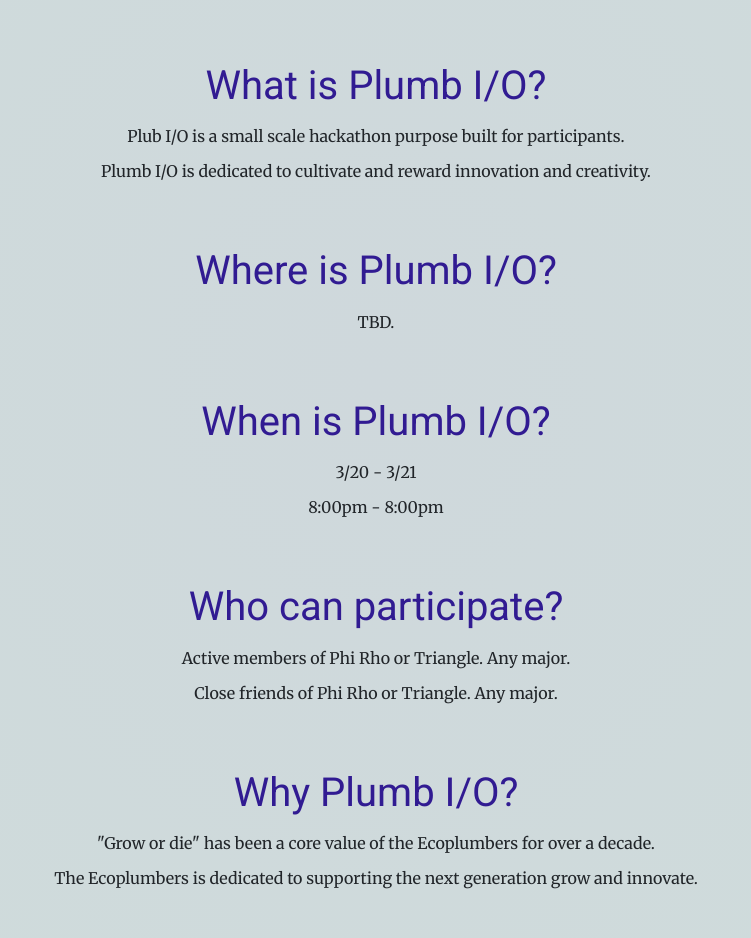
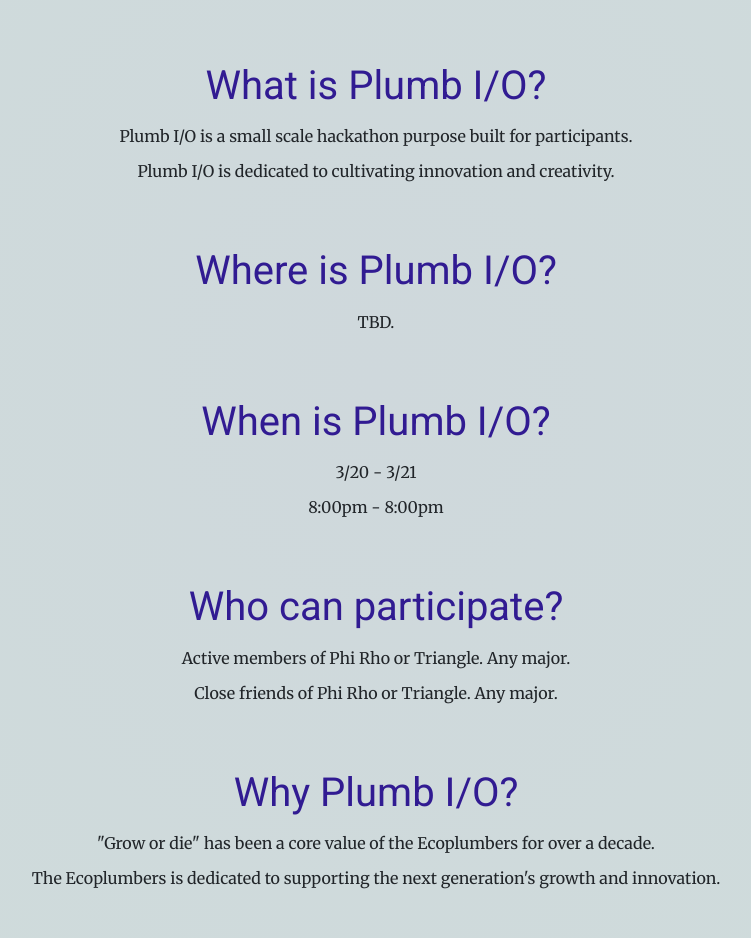
Before and after one commit to eco-d/plumbio, a plain HTML site: page index.html in a window 1280 px wide. Shown: the part 354-1292 px from the top of the page, without its empty margins (264-1015 px from the left). Drawn offline with nearby package versions, Linux system fonts and the light colour scheme.

Commit message:
spelling errors

```diff
--- a/index.html
+++ b/index.html
@@ -43,8 +43,8 @@
 
     <div class="txt">
       <h1>What is Plumb I/O?</h1>
-      <p>Plub I/O is a small scale hackathon purpose built for participants.</p>
-      <p>Plumb I/O is dedicated to cultivate and reward innovation and creativity.</p>
+      <p>Plumb I/O is a small scale hackathon purpose built for participants.</p>
+      <p>Plumb I/O is dedicated to cultivating innovation and creativity.</p>
     </div>
 
     <div class="spacr-big"></div>
@@ -75,7 +75,7 @@
     <div class="txt">
       <h1>Why Plumb I/O?</h1>
       <p>"Grow or die" has been a core value of the Ecoplumbers for over a decade.</p>
-      <p>The Ecoplumbers is dedicated to supporting the next generation grow and innovate.</p>
+      <p>The Ecoplumbers is dedicated to supporting the next generation's growth and innovation.</p>
     </div>
 
     <div class="spacr-big"></div>
```
